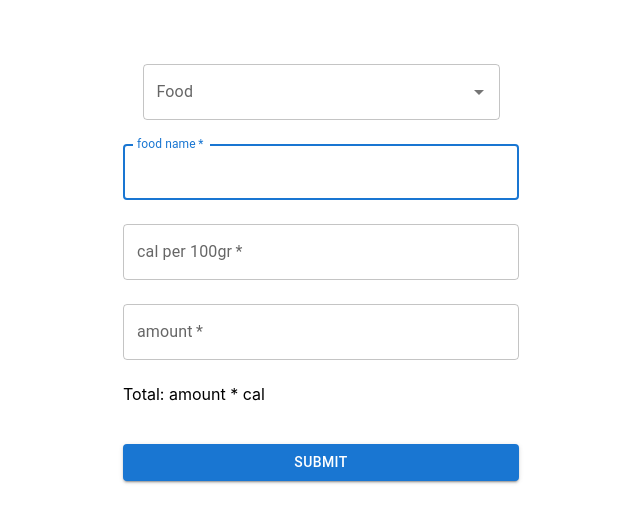
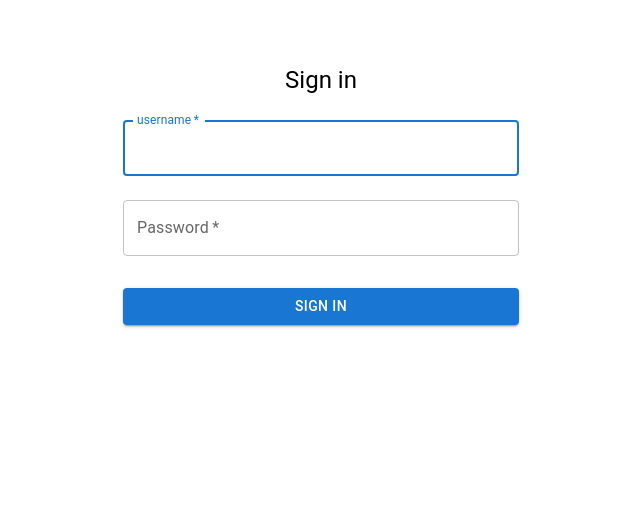
Before and after one commit to eli-afshar/daily-food-tracker, a React (Create React App) app: page / in a window 1280 px wide. Shown: the top 522 px of the page, without its empty margins (319-959 px from the left). Built offline with nearby package versions, Linux system fonts and the light colour scheme.

Commit message:
login validation

```diff
--- a/src/App.tsx
+++ b/src/App.tsx
@@ -1,16 +1,17 @@
-import "./App.css";
+import { useState } from "react";
 import { LoginForm } from "./containers/loginPage/LoginForm";
 import { MainForm } from "./containers/mainPage/MainForm";
 
 function App() {
-  const isLoggedIn = false;
+  const [isLoggedIn, setIsLoggedIn] = useState(false);
+
   return isLoggedIn ? (
     <>
-      <LoginForm />
+      <MainForm />
     </>
   ) : (
     <>
-      <MainForm />
+      <LoginForm setIsLoggedIn={setIsLoggedIn} />
     </>
   );
 }
--- a/src/containers/loginPage/LoginForm.tsx
+++ b/src/containers/loginPage/LoginForm.tsx
@@ -13,7 +13,11 @@ export interface Inputs {
   password: string;
 }
 
-export const LoginForm = () => {
+interface Props {
+  setIsLoggedIn: (arg: boolean) => void;
+}
+
+export const LoginForm = ({ setIsLoggedIn }: Props) => {
   const [isError, setIsError] = useState(false);
   const {
     register,
@@ -25,6 +29,7 @@ export const LoginForm = () => {
 
     if (res.token) {
       setIsError(false);
+      setIsLoggedIn(true);
     } else {
       setIsError(true);
     }
```
